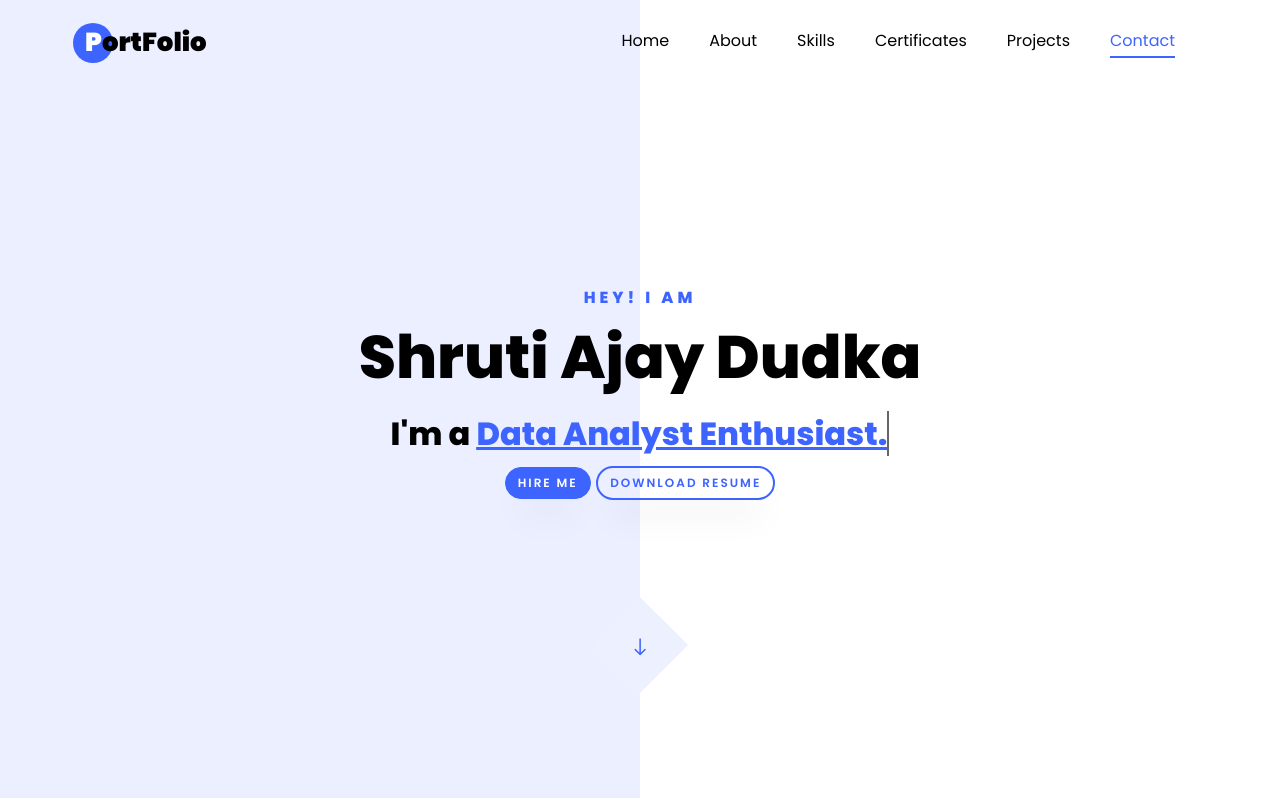
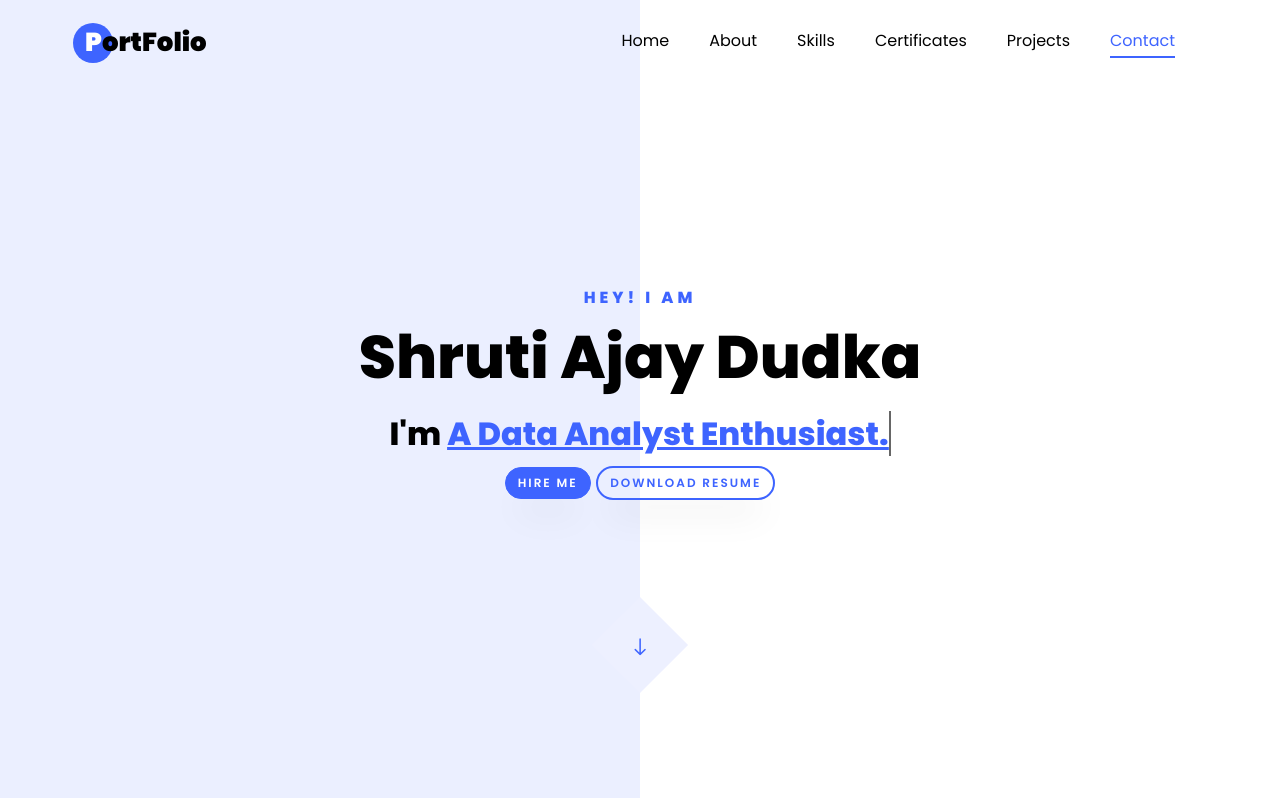
Before and after one commit to Shrutidudka/Shrutidudka-Portfolio, a plain HTML site: page index.html in a window 1280 px wide. Shown: the top 798 px of the page. Drawn offline with Linux system fonts and the light colour scheme; files whose address does not match are found by name.

Commit message:
Update index.html

```diff
--- a/index.html
+++ b/index.html
@@ -53,11 +53,11 @@
           	<div class="text text-center">
           		<span class="subheading">Hey! I am</span>
 		  				<h1>Shruti Ajay Dudka</h1>
-			  				<h2>I'm a
+			  				<h2>I'm
 								  <span
 								     class="txt-rotate"
 								     data-period="2000"
-								     data-rotate='[ "Data  Analyst  Enthusiast.", "Problem  Solver.","Expertise in Python, SQL, and Power BI."]'></span>
+								     data-rotate='[ " A Data  Analyst  Enthusiast.", "A Problem  Solver.","Proficient in Python, SQL, and Power BI."]'></span>
 								</h2>
 								<p><a href="#contact-section" class="btn btn-primary">Hire me</a> <a href="https://drive.google.com/file/d/19jNmHo2Ko69phYifdwMciNmOQPtVG_PG/view?usp=sharing" target="_blank" rel="noopener noreferrer" class="btn btn-primary btn-outline-primary">Download Resume</a></p>
 							</div>
```
